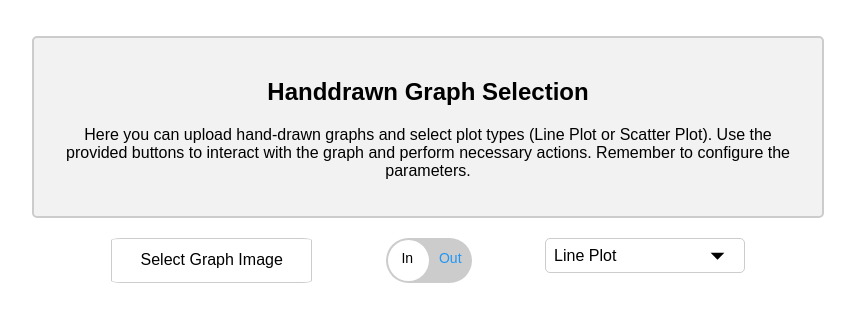
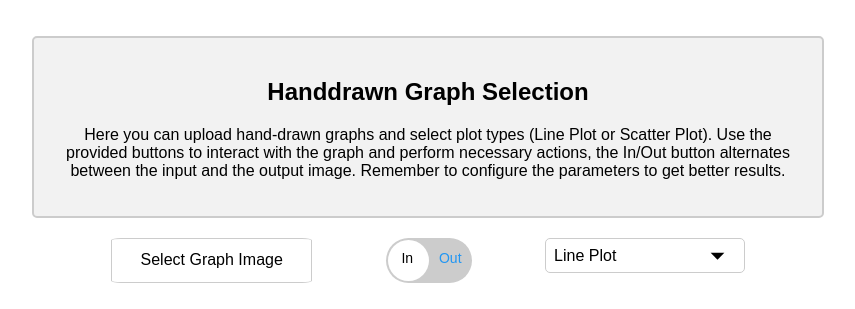
Before and after one commit to RicardoRibeiroRodrigues/graph-reader, a Flask app: page /handdrawn-graph in a window 1280 px wide. Shown: the part 61-370 px from the top of the page, without its empty margins (212-1067 px from the left). Run offline with Flask 3, Linux system fonts and the light colour scheme.

Commit message:
Add text to the handdrawn explanation

```diff
--- a/templates/handdrawn.html
+++ b/templates/handdrawn.html
@@ -57,7 +57,7 @@
         <!-- Adicionando texto informativo -->
         <div id="graph-info">
             <h2>Handdrawn Graph Selection</h2>
-            <p>Here you can upload hand-drawn graphs and select plot types (Line Plot or Scatter Plot). Use the provided buttons to interact with the graph and perform necessary actions. Remember to configure the parameters.</p>
+            <p>Here you can upload hand-drawn graphs and select plot types (Line Plot or Scatter Plot). Use the provided buttons to interact with the graph and perform necessary actions, the In/Out button alternates between the input and the output image. Remember to configure the parameters to get better results.</p>
         </div>
 
         <!-- Conteúdo para seleção de gráficos -->
```
